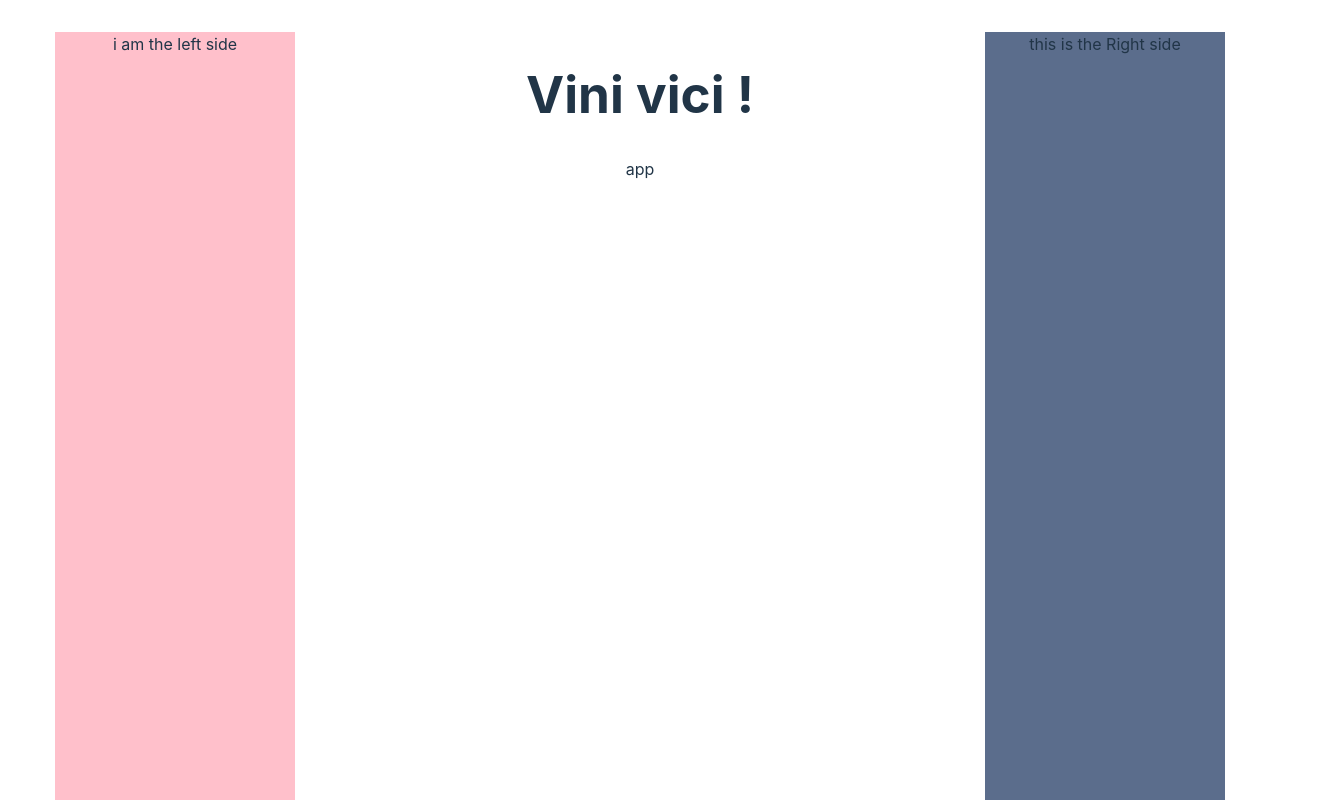
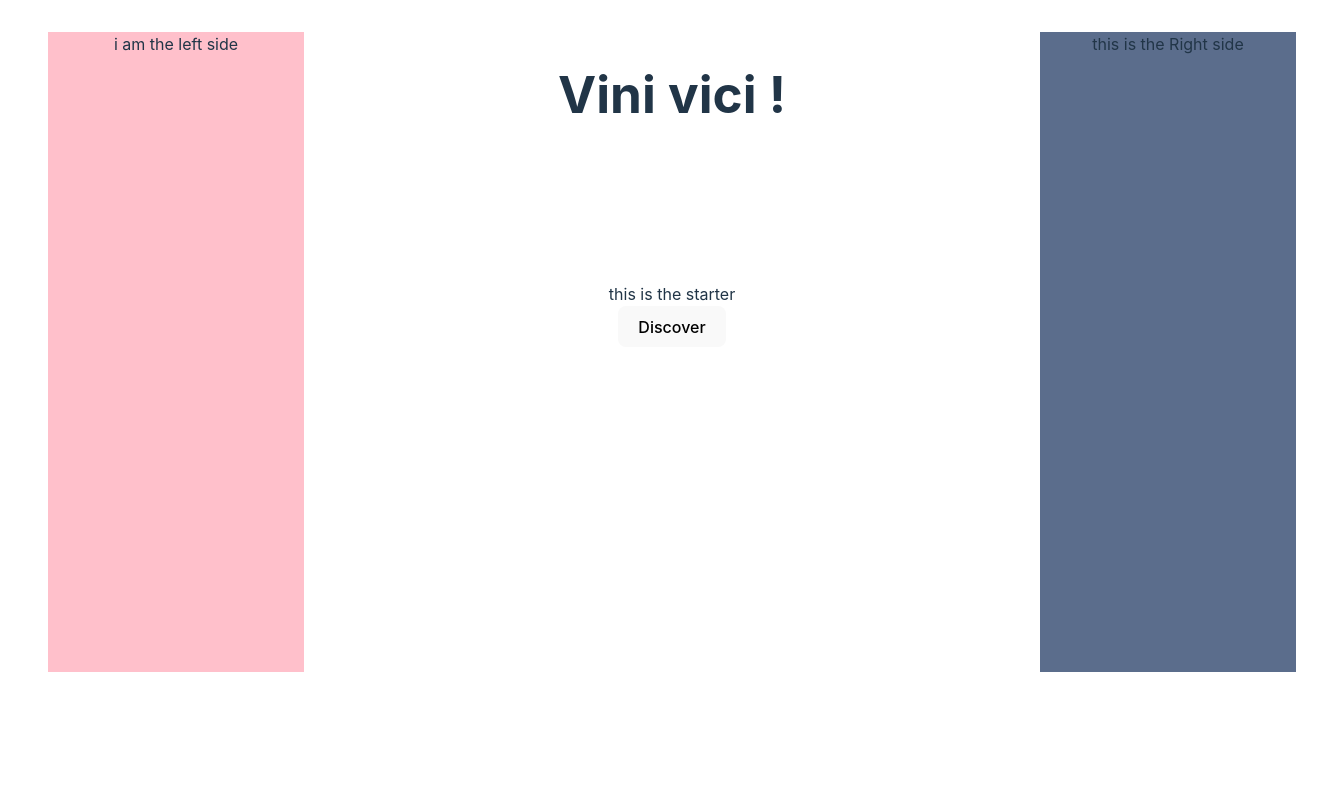
Before and after one commit to abdoul61/Vini-Vici, a React (Vite) app in the folder vini-vici/: page / in a window 1280 px wide. Shown: the top 800 px of the page, 1344 px wide, since content can reach past the window. Built offline with nearby package versions, Linux system fonts and the light colour scheme.

Commit message:
Added the toggle button

```diff
--- a/vini-vici/src/App.css
+++ b/vini-vici/src/App.css
@@ -11,7 +11,6 @@
 	flex-direction:row;
 	justify-content:space-evenly;
 	align-content:flex-start;
-	width:75em;
-	height:80em;
-	position:relative;
+	width:80rem;
+	height:80rem;
 }
--- a/vini-vici/src/components/Left.css
+++ b/vini-vici/src/components/Left.css
@@ -4,4 +4,9 @@
 .left{
 	flex:0.2;
 	background-color:pink;
+	width:100%;
+	height:50%;
+	position:sticky;
+	position:-webkit-sticky;
+	top:0;
 }
--- a/vini-vici/src/components/Middle.css
+++ b/vini-vici/src/components/Middle.css
@@ -1,4 +1,13 @@
 .middle{
 	flex:0.55;
 	background-color:white;
+	display:flex;
+	flex-direction:column;
 }
+
+.main{
+	flex:0.8;
+}
+.title{
+	flex:0.15;
+}
--- a/vini-vici/src/components/Middle.jsx
+++ b/vini-vici/src/components/Middle.jsx
@@ -1,12 +1,20 @@
-import REACT from 'react';
+import React, {useState} from 'react';
 import "./Middle.css"
+import Starter from './middle/Starter';
 
 const Middle = () =>{
+const [show,setShow] = useState(false);
+const handleButtonClick = () =>{
+    setShow(!show);
+	}
 	return (
 	   <div className="middle">
-			<h1>Vini vici !</h1>
-			<div>
-				app
+			<h1 className="title">Vini vici !</h1>
+			<div className="main">
+			{ !show && <Starter/>}
+				<button onClick={handleButtonClick}className="button">
+					Discover
+				</button>
 			</div>
 		</div>
 	)
--- a/vini-vici/src/components/Right.css
+++ b/vini-vici/src/components/Right.css
@@ -2,7 +2,9 @@
 .right{
 	flex:0.2;
 	background-color:rgb(91,109,140);
-	width:90%;
-	height:inherit;
+	width:100%;
+	height:50%;
 	position:sticky;
+	position:-webkit-sticky;
+	top:0;
 }
--- /dev/null
+++ b/vini-vici/src/components/middle/Starter.jsx
@@ -0,0 +1,14 @@
+import React from 'react';
+
+
+
+const Starter = () =>{
+	return (
+		 <div>
+			this is the starter
+		</div>
+		);
+
+}
+
+export default Starter;
```
